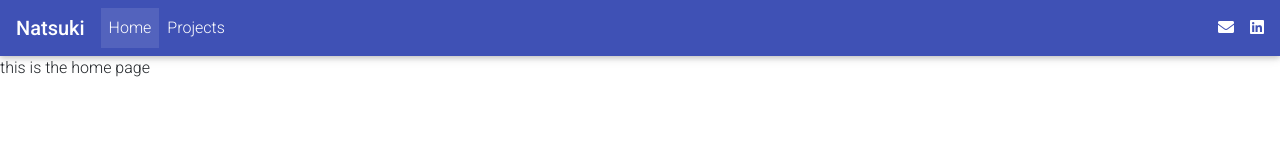
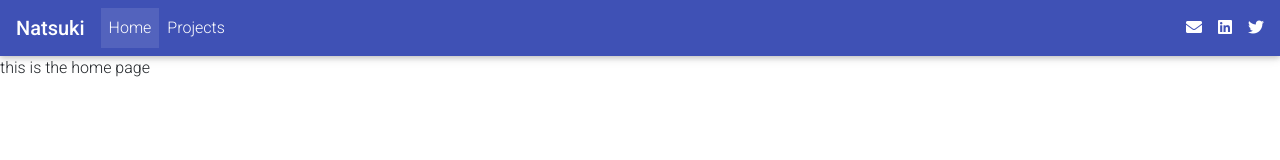
Before and after one commit to oosacker/portfoliio-site, a React (Create React App) app: page / in a window 1280 px wide. Shown: the top 160 px of the page. Built offline with nearby package versions, Linux system fonts and the light colour scheme.

Commit message:
convert to function component

```diff
--- a/src/App.js
+++ b/src/App.js
@@ -1,4 +1,6 @@
-import React, { Component } from "react";
+// import React, { Component } from "react";
+import React, {useState, useEffect} from 'react';
+
 import {
   MDBNavbar,
   MDBNavbarBrand,
@@ -17,16 +19,15 @@ import {
   Link
 } from "react-router-dom";
 
-class NavbarPage extends Component {
-state = {
-  isOpen: false
-};
+const App = () => {
 
-toggleCollapse = () => {
-  this.setState({ isOpen: !this.state.isOpen });
-}
+  const[isOpen, setOpen] = useState(false);
 
-render() {
+  const toggleCollapse = () => {
+    console.log('set');
+    setOpen(!isOpen);
+  }
+
   return (
     <Router>
       <MDBNavbar color="indigo" dark expand="md">
@@ -35,9 +36,9 @@ render() {
           <strong className="white-text">Natsuki</strong>
         </MDBNavbarBrand>
 
-        <MDBNavbarToggler onClick={this.toggleCollapse} />
+        <MDBNavbarToggler onClick={toggleCollapse} />
 
-        <MDBCollapse id="navbarCollapse3" isOpen={this.state.isOpen} navbar>
+        <MDBCollapse id="navbarCollapse3" isOpen={isOpen} navbar>
 
           <MDBNavbarNav left>
 
@@ -55,11 +56,15 @@ render() {
             <MDBNavItem>
 
               <a href='mailto:natsuki.hasegawa@gmail.com?subject=Contact'>
-                <MDBIcon icon="envelope" className="white-text ml-3"/>
+                <MDBIcon icon="envelope" className="white-text"/>
               </a>
 
               <a href='https://www.linkedin.com/in/haseganats/'>
                 <MDBIcon fab icon="linkedin" className="white-text ml-3"/>
+              </a>
+
+              <a href='https://twitter.com/NatsukiNZ'>
+                <MDBIcon fab icon="twitter" className="white-text ml-3"/>
               </a>
 
             </MDBNavItem>
@@ -85,8 +90,8 @@ render() {
       </Switch>
 
     </Router>
-    );
-  }
+  );
 }
 
-export default NavbarPage;
+
+export default App;
```
Also changed, not shown: src/home.js (added, +18 -0 lines).
